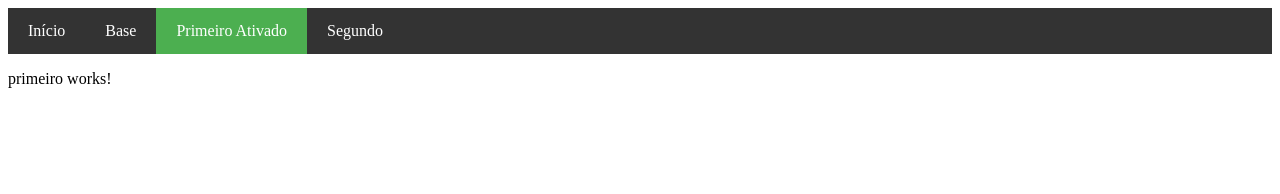
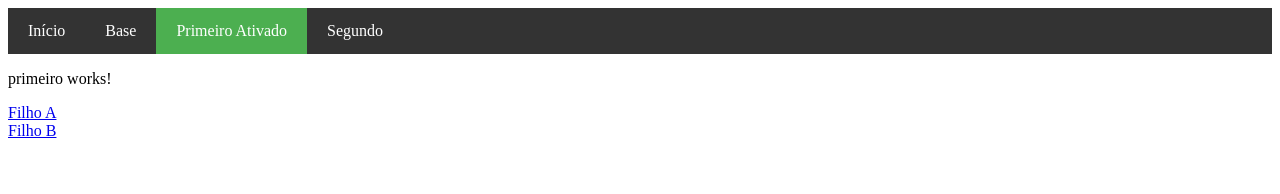
Before and after one commit to filipe-fff/Udemy-angular-roteamento-basico, an Angular app in the folder roteamento-basico/aulas/1-roteamento-basico/: page /componentes/primeiro in a window 1280 px wide. Shown: the top 194 px of the page. Built offline with nearby package versions, Linux system fonts and the light colour scheme.

Commit message:
rotas filhas

```diff
--- a/roteamento-basico/aulas/1-roteamento-basico/src/app/app.routes.ts
+++ b/roteamento-basico/aulas/1-roteamento-basico/src/app/app.routes.ts
@@ -4,6 +4,9 @@ import { SegundoComponent } from './components/segundo/segundo.component';
 import { BaseComponent } from './components/base/base.component';
 import { InicialComponent } from './components/inicial/inicial.component';
 import { PaginaNaoEncontradaComponent } from './components/pagina-nao-encontrada/pagina-nao-encontrada.component';
+import { AppComponent } from './app.component';
+import { FilhoAComponent } from './components/primeiro/components/filho-a/filho-a.component';
+import { FilhoBComponent } from './components/primeiro/components/filho-b/filho-b.component';
 
 export const routes: Routes = [
     {
@@ -19,7 +22,19 @@ export const routes: Routes = [
     {
         path: "componentes/primeiro",
         title: "Primeiro",
-        loadComponent: () => import('./components/primeiro/primeiro.component').then((m) => m.PrimeiroComponent)
+        component: PrimeiroComponent,
+        children: [
+            {
+                path: "filho-a",
+                title: "Filho A",
+                component: FilhoAComponent
+            },
+            {
+                path: "filho-b",
+                title: "Filho B",
+                component: FilhoBComponent
+            }
+        ]
     },
     {
         path: "componentes/segundo",
--- /dev/null
+++ b/roteamento-basico/aulas/1-roteamento-basico/src/app/components/primeiro/components/filho-a/filho-a.component.html
@@ -0,0 +1 @@
+<p>filho-a works!</p>
--- /dev/null
+++ b/roteamento-basico/aulas/1-roteamento-basico/src/app/components/primeiro/components/filho-b/filho-b.component.html
@@ -0,0 +1 @@
+<p>filho-b works!</p>
--- a/roteamento-basico/aulas/1-roteamento-basico/src/app/components/primeiro/primeiro.component.html
+++ b/roteamento-basico/aulas/1-roteamento-basico/src/app/components/primeiro/primeiro.component.html
@@ -1 +1,11 @@
 <p>primeiro works!</p>
+
+<div>
+    <a routerLink="filho-a">Filho A</a>
+</div>
+
+<div>
+    <a routerLink="filho-b">Filho B</a>
+</div>
+
+<router-outlet></router-outlet>
--- a/roteamento-basico/aulas/1-roteamento-basico/src/app/components/primeiro/primeiro.component.ts
+++ b/roteamento-basico/aulas/1-roteamento-basico/src/app/components/primeiro/primeiro.component.ts
@@ -1,9 +1,10 @@
 import { Component, OnDestroy, OnInit } from '@angular/core';
+import { RouterLink, RouterOutlet } from '@angular/router';
 
 @Component({
   selector: 'app-primeiro',
   standalone: true,
-  imports: [],
+  imports: [RouterOutlet, RouterLink],
   templateUrl: './primeiro.component.html',
   styleUrl: './primeiro.component.scss'
 })
```
Also changed, not shown: roteamento-basico/aulas/1-roteamento-basico/src/app/components/primeiro/components/filho-a/filho-a.component.ts (added, +12 -0 lines), roteamento-basico/aulas/1-roteamento-basico/src/app/components/primeiro/components/filho-b/filho-b.component.ts (added, +12 -0 lines), roteamento-basico/aulas/1-roteamento-basico/src/app/components/primeiro/components/filho-a/filho-a.component.scss (added), roteamento-basico/aulas/1-roteamento-basico/src/app/components/primeiro/components/filho-b/filho-b.component.scss (added), 2 other files (tests, documents, lock files or other folders).
